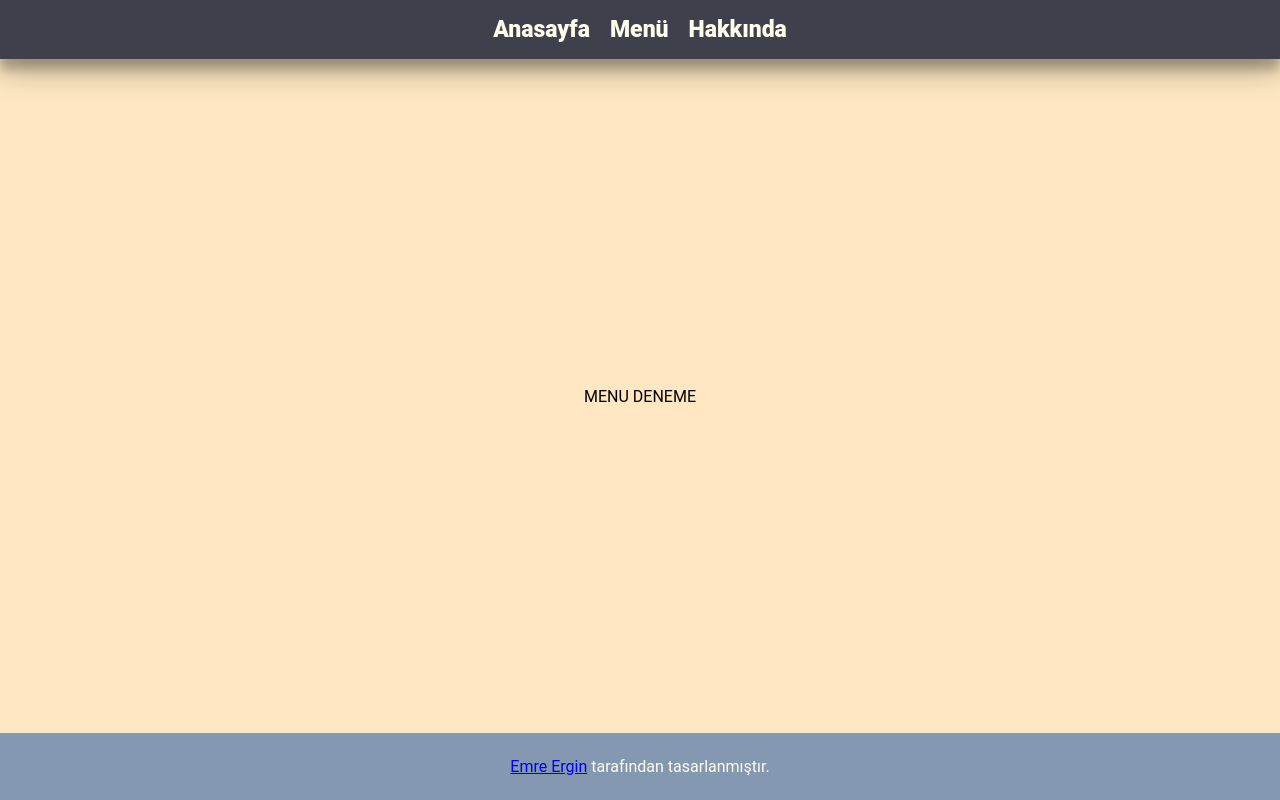
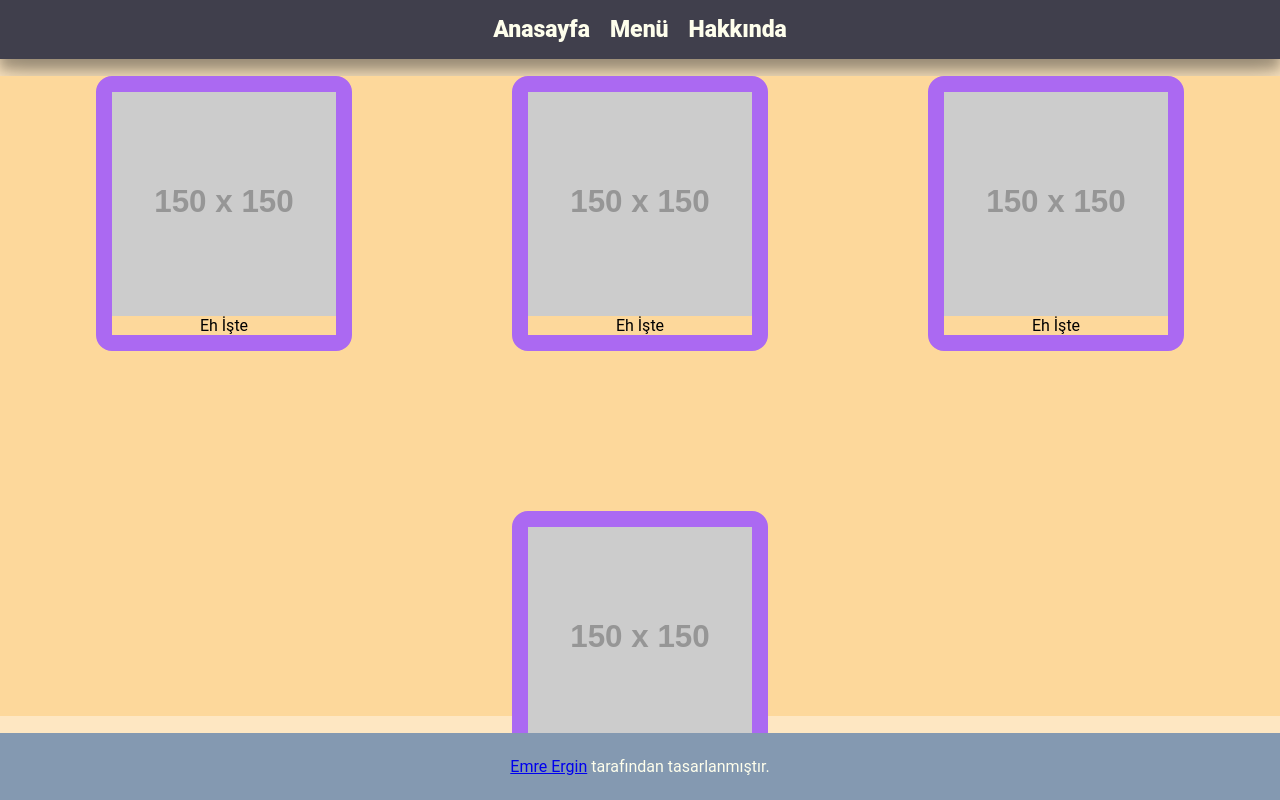
Before and after one commit to emrergin/restoran, a website built with webpack: page dist/index.html in a window 1280 px wide. Both pictures are taken after a click on the item "Menü". Built offline with nearby package versions, Linux system fonts and the light colour scheme; placeholder pictures from the web are drawn by us.

Commit message:
arranged layout for the menu

```diff
--- a/src/contactLoad.js
+++ b/src/contactLoad.js
@@ -1,12 +1,16 @@
 function contactLoad(){
   const bilgiBaslik=document.createElement(`h1`);
   bilgiBaslik.textContent=`Neredeyiz?`;
-  const Harita=document.createElement(`div`);
-  Harita.innerHTML=`<iframe src="https://www.google.com/maps/embed?pb=!1m18!1m12!1m3!1d3058.954648447218!2d33.39680595083063!3d39.94240409217298!2m3!1f0!2f0!3f0!3m2!1i1024!2i768!4f13.1!3m3!1m2!1s0x0%3A0xf7387337fb908ab1!2zMznCsDU2JzMyLjYiTiAzM8KwMjMnNTYuNCJF!5e0!3m2!1str!2str!4v1641134803765!5m2!1str!2str" width="600" height="450" style="border:0;" allowfullscreen="" loading="lazy"></iframe>`;
-
+  // bilgiBaslik
+  const Harita=document.createElement(`iframe`);
+  Harita.setAttribute(`src`,"https://www.google.com/maps/embed?pb=!1m18!1m12!1m3!1d3058.954648447218!2d33.39680595083063!3d39.94240409217298!2m3!1f0!2f0!3f0!3m2!1i1024!2i768!4f13.1!3m3!1m2!1s0x0%3A0xf7387337fb908ab1!2zMznCsDU2JzMyLjYiTiAzM8KwMjMnNTYuNCJF!5e0!3m2!1str!2str!4v1641134803765!5m2!1str!2str");
+  Harita.setAttribute(`allowfullscreen`,"");
+  Harita.setAttribute(`loading`,"lazy");
+  Harita.classList.add(`harita`);
 
 
   const bilgiGenel=document.createElement('div');
+  bilgiGenel.classList.add(`orta3`);
   bilgiGenel.appendChild(bilgiBaslik);
   bilgiGenel.appendChild(Harita);
   return bilgiGenel;
--- a/src/menuLoad.js
+++ b/src/menuLoad.js
@@ -1,6 +1,54 @@
 function menuLoad(){
+  const card1=document.createElement(`div`);
+  const card2=document.createElement(`div`);
+  const card3=document.createElement(`div`)
+  const card4=document.createElement(`div`);
+  card1.classList.add(`menuitem`);
+  card2.classList.add(`menuitem`);
+  card3.classList.add(`menuitem`);
+  card4.classList.add(`menuitem`);
+
+
+
+  const menu=document.createElement(`div`);
+  menu.classList.add(`menuAlbum`);
+
+  const resim1= new Image();
+  const resim2= new Image();
+  const resim3= new Image();
+  const resim4= new Image();
+  resim1.src=`https://via.placeholder.com/150`;
+  resim2.src=`https://via.placeholder.com/150`;
+  resim3.src=`https://via.placeholder.com/150`;
+  resim4.src=`https://via.placeholder.com/150`;
+
+  const yazi1=document.createElement(`span`);
+  const yazi2=document.createElement(`span`);
+  const yazi3=document.createElement(`span`);
+  const yazi4=document.createElement(`span`);
+  yazi1.textContent="Eh İşte";
+  yazi2.textContent="Eh İşte";
+  yazi3.textContent="Eh İşte";
+  yazi4.textContent="Eh İşte";
+
+
+  card1.appendChild(resim1);
+  card2.appendChild(resim2);
+  card3.appendChild(resim3);
+  card4.appendChild(resim4);
+  card1.appendChild(yazi1);
+  card2.appendChild(yazi2);
+  card3.appendChild(yazi3);
+  card4.appendChild(yazi4);
+
+
   const menuGenel=document.createElement('div');
-  menuGenel.textContent=`MENU DENEME`;
+  menu.appendChild(card1);
+  menu.appendChild(card2);
+  menu.appendChild(card3);
+  menu.appendChild(card4);
+  menuGenel.appendChild(menu);
+  menuGenel.setAttribute(`id`,`menuContainer`);
 
   return menuGenel;
 
--- a/src/style.css
+++ b/src/style.css
@@ -110,10 +110,13 @@ li{
     align-self: center;
     flex-wrap: wrap;
     margin:0px;
-    gap:0px;
     border-radius: 2vmin;
     border: 2vmin solid #AB69F2;
+    gap:0px;
 }
+
+
+
 
 .footer{
     background-color: #8499b1;
@@ -124,3 +127,107 @@ li{
     padding: 1vh;
     margin:0px;
 }
+
+/* MENU ITEM======================= */
+.menuitem{
+    display:flex;
+    flex-direction: column;
+    border-radius: 2vmin;
+    border: 2vmin solid #AB69F2;
+    height: auto;
+    width: 20%;
+}
+
+.menuitem span{
+    text-align: center;
+}
+
+.menuitem img{
+    max-height: 100%;
+    max-width: 100%;
+    object-fit: fill;
+    /* width:100%; */
+    /* height: 100% */
+    /* width: 600px; */
+
+}
+
+
+.menuAlbum{
+    display:flex;
+    align-items: center;
+    justify-content: center;
+    /* maxheight: 100%; */
+    width: 100%;
+    height: 100%;
+    flex-wrap: wrap;
+    margin:0px 5vw;
+    gap:20vmin;
+    background-color: #FDD89B;
+}
+
+#menuContainer{
+    display:flex;
+    flex-direction: column;
+    height: 80%;
+    width: 100%;
+    justify-content: center;
+    align-items: center;
+}
+
+
+
+/* HAKKINDA SAYFASI================= */
+.harita{
+    border: 2vmin solid #AB69F2;
+    border-radius: 2vmin;
+    flex-grow: 1;
+}
+
+.orta3{
+    background-color: #FDD89B;
+    width: 100%;
+    height: 80%;
+    display: flex;
+    padding: 0 10%;
+    flex-direction: column;
+    align-items:stretch;
+    box-shadow: rgba(0, 0, 0, 0.25) 0px 14px 28px inset, rgba(0, 0, 0, 0.22) 0px 10px 10px inset;
+}
+
+/* h1{ */
+    /* text-align: center; */
+/* } */
+
+
+/* Mobil */
+@media (max-width:700px) {
+    .tepe2{
+        order:3;
+    }
+    .orta{
+        order:2;
+    }
+    .footer{
+        order:10;
+    }
+
+    /* #menuContainer{
+     justify-content: center;
+    } */
+
+    .menuAlbum{
+    margin:0px;
+    gap:2px;
+    align-items: center;
+    }
+
+    .menuitem{
+        /* display:flex;
+        flex-direction: column;
+        border-radius: 2vmin;
+        border: 2vmin solid #AB69F2;
+        height: auto; */
+        width: 45%;
+    }
+}
```
Also changed, not shown: dist/main.js.
